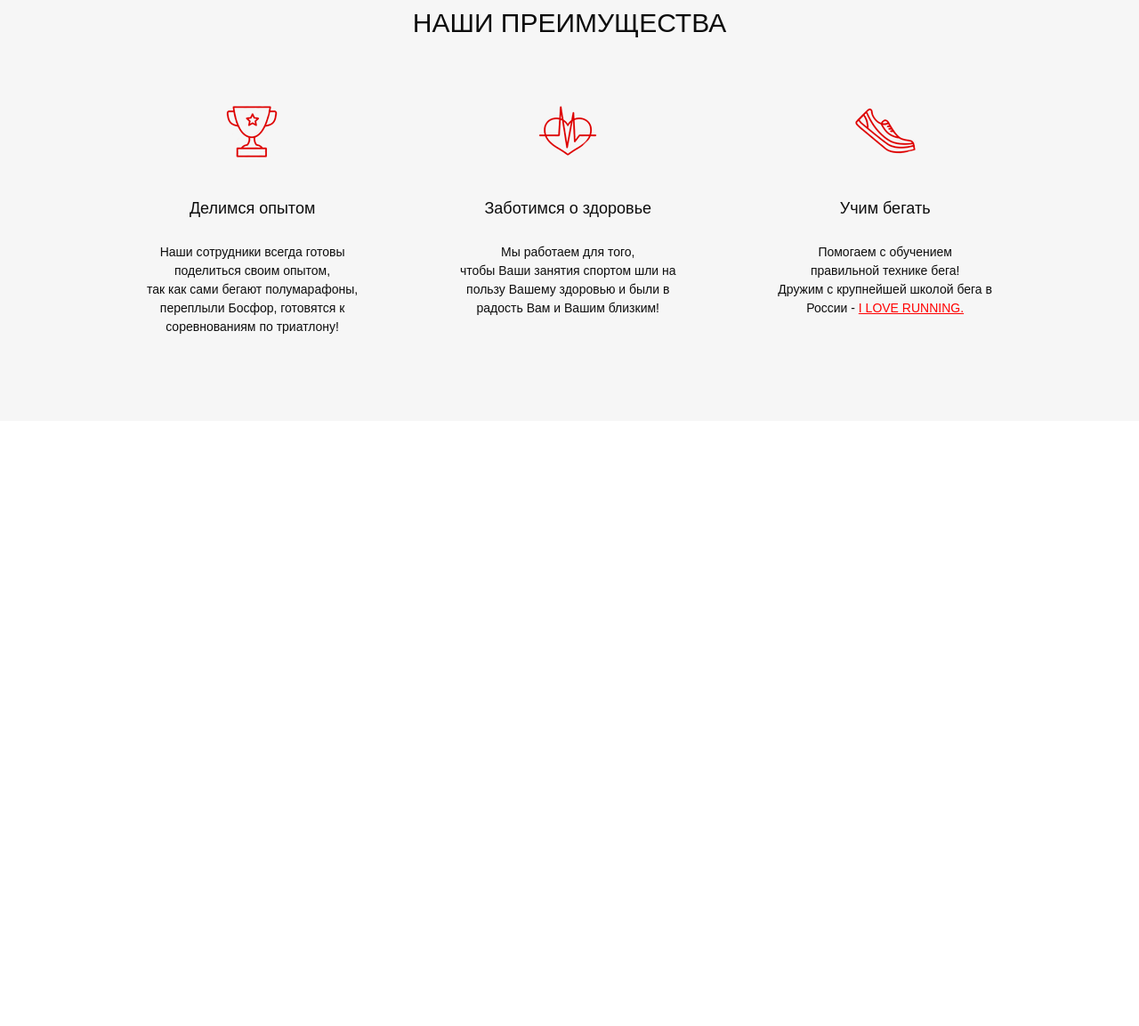
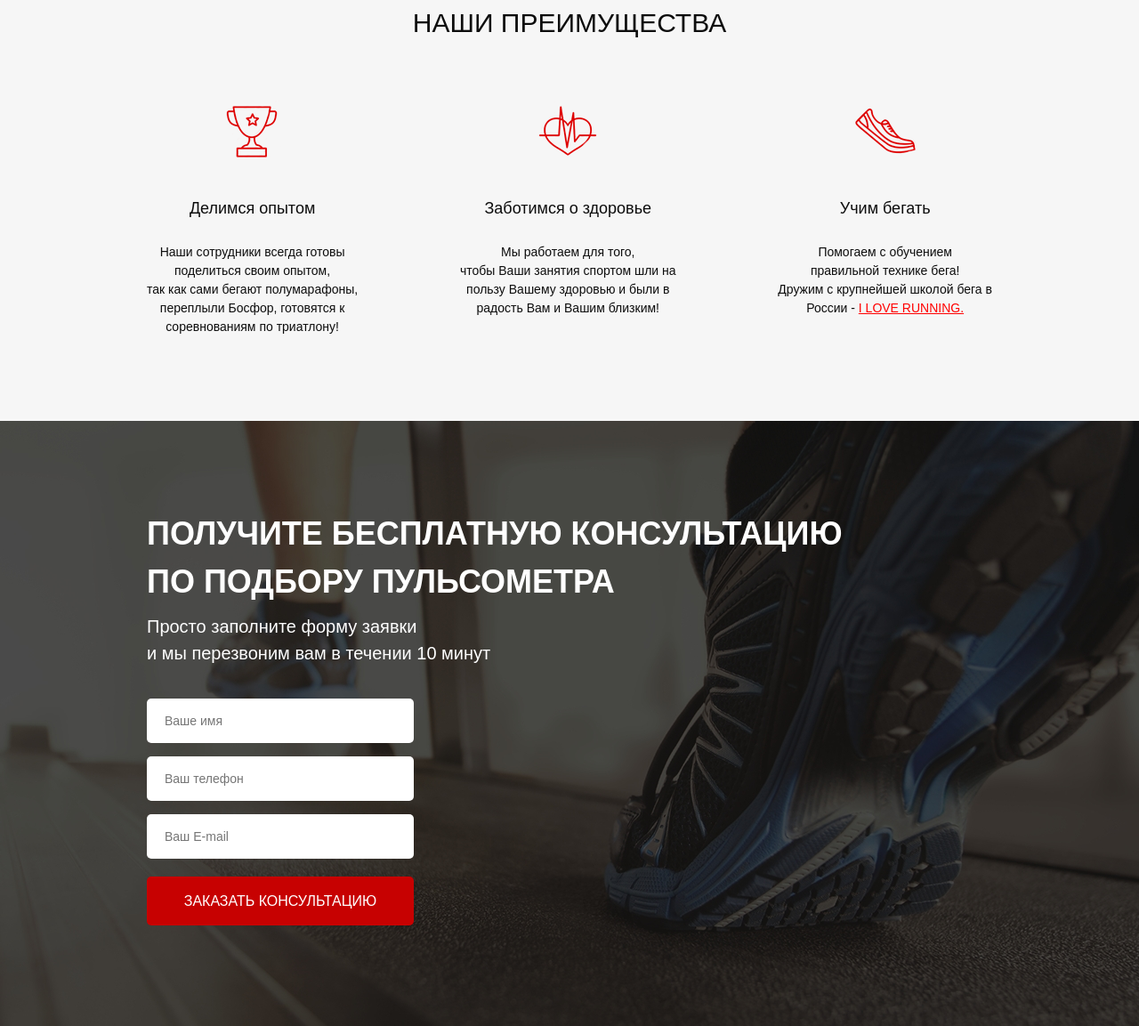
Before and after one commit to Odissei2020/PulseClock, a website: page src/Index.html in a window 1280 px wide. Shown: the part 762-1915 px from the top of the page at 89% size. Before the commit the page ends 1235 px from the top, so only its background shows below. Drawn offline with Linux system fonts and the light colour scheme.

```diff
--- a/src/Index.html
+++ b/src/Index.html
@@ -9,7 +9,7 @@
     <link rel="stylesheet" href="css/style.min.css">
 </head>
 <body>
-    <div class="promo">
+    <section class="promo">
         <div class="container">
             <header class="header">
                 <a href="#" .header__logo>
@@ -53,8 +53,8 @@
                     </div>
                 </div>
             </div>
-        </div>
-    <div class="advantages">
+        </section>
+    <section class="advantages">
             <div class="container">
                     <div class="advantages__heading">НАШИ ПРЕИМУЩЕСТВА</div>
                     <div class="advantages__icons">
@@ -80,10 +80,29 @@
                                             Дружим с крупнейшей школой бега в<br> России -
                                                     <a href="#" >I LOVE RUNNING.</a>
                                         </div>
-                        </div>
+                             </div>
                     </div>
             </div>
-    </div>
+    </section>
 
+    <section class="consultation">
+                <div class="container">
+                    <h2 class="title title_left">
+                        Получите бесплатную консультацию <br>
+                                    по подбору пульсометра
+                    </h2>
+                    <div class="consultation__desc">
+                        Просто заполните форму заявки <br>
+                        и мы перезвоним вам в течении 10 минут
+                    </div>
+                    <form class="feed-form" action="#">
+                        <input name="name" required placeholder="Ваше имя" type="text">
+                        <input name="phone" required placeholder="Ваш телефон" type="number">
+                        <input name="email" required placeholder="Ваш E-mail" type="email">
+
+                        <button class="button button_submit">заказать консультацию</button>
+                    </form>
+                </div>
+    </section>
 </body>
 </html>
--- a/src/sass/blocks/_buttons.scss
+++ b/src/sass/blocks/_buttons.scss
@@ -14,4 +14,10 @@
         height: 50px;
         font-size: 16px;
     }
+    &_submit{
+        width: 100%;
+        height: 55px;
+        color: #ffffff;
+        font-size: 16px;
+    }
 }
--- a/src/sass/blocks/_consultation.scss
+++ b/src/sass/blocks/_consultation.scss
@@ -0,0 +1,10 @@
+.consultation {
+        min-height: 680px;
+        padding: 100px 0 92px 0;
+        background: url(../../img/consultation.jpg) center (center/cover) no-repeat;
+    &__desc {
+        color: #ffffff;
+        font-size: 20px;
+        font-weight: 500;
+    }
+}
--- a/src/sass/blocks/_forms.scss
+++ b/src/sass/blocks/_forms.scss
@@ -0,0 +1,20 @@
+.feed-form {
+    margin-top: 36px;
+    display: flex;
+    flex-direction: column;
+    width: 300px;
+    input {
+        height: 50px;
+        border-radius: 5px;
+        background-color: #ffffff;
+        margin-bottom: 15px;
+        border: none;
+        padding: 0 20px;
+        color: #4b4b4b;
+        font-size: 14px;
+        font-weight: 300;
+        &:nth-child(3) {
+            margin-bottom: 20px;
+        }
+    }
+}
--- a/src/sass/blocks/_media.scss
+++ b/src/sass/blocks/_media.scss
@@ -1,3 +1,6 @@
+@media (max-width:575px) {
+
+}
 @media (max-width:1200px) {
 
 }
@@ -8,9 +11,6 @@
 @media (max-width:767px) {
 
 }
-@media (max-width:575px) {
-
-}
 @media (max-width:319px) {
 
 }
--- a/src/sass/blocks/_titles.scss
+++ b/src/sass/blocks/_titles.scss
@@ -0,0 +1,12 @@
+.title {
+        color: #0d0d0d;
+        font-size: 30px;
+        font-weight: 700;
+        text-align: center;
+        text-transform: uppercase;
+    &_left {
+        color: #fff;
+        font-size: 36px;
+        text-align: left;
+    }
+}
--- a/src/sass/style.scss
+++ b/src/sass/style.scss
@@ -2,7 +2,6 @@
 @import 'base/mixins';
 @import 'blocks/advantages';
 @import 'blocks/buttons';
-@import 'blocks/consultation';
 @import 'blocks/forms';
 @import 'blocks/header';
 @import 'blocks/titles';
@@ -16,3 +15,4 @@
 @import 'blocks/promo';
 @import 'blocks/header';
 @import 'blocks/media';
+@import 'blocks/consultation';
```
Also changed, not shown: src/css/style.min.css, src/sass/blocks/_carousel.scss (added).
